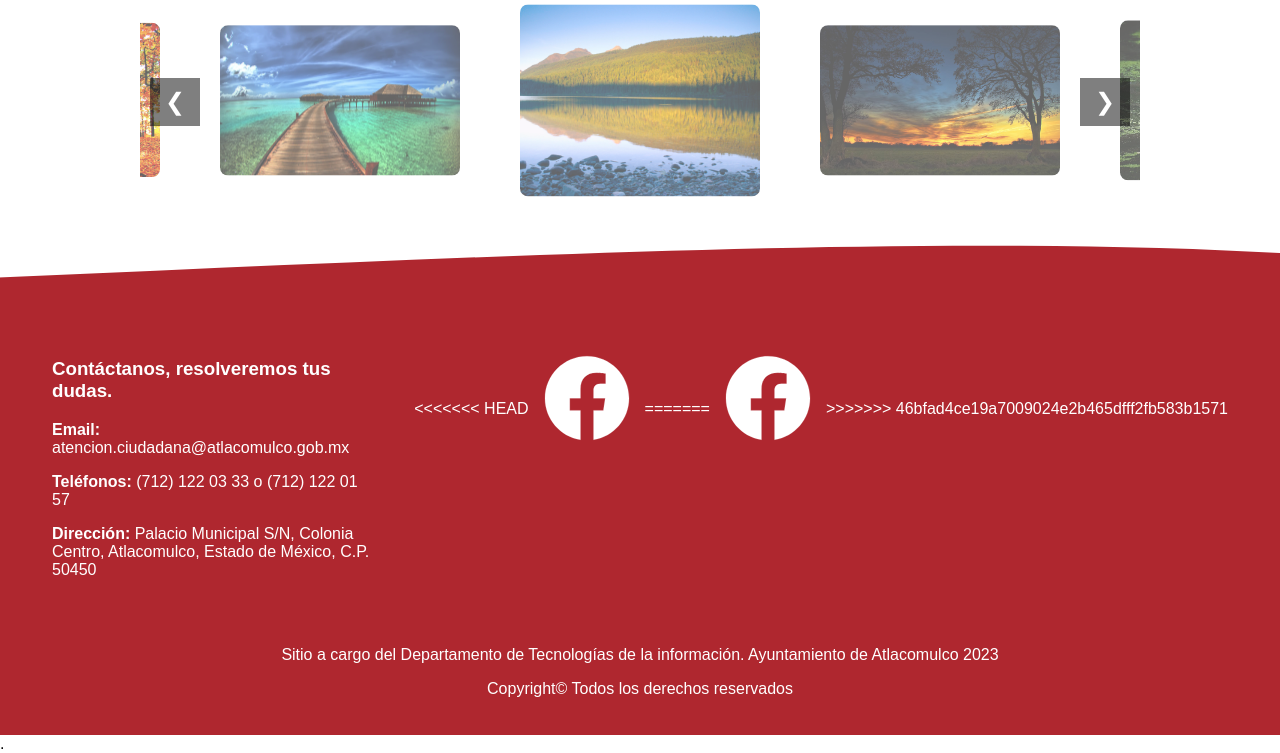
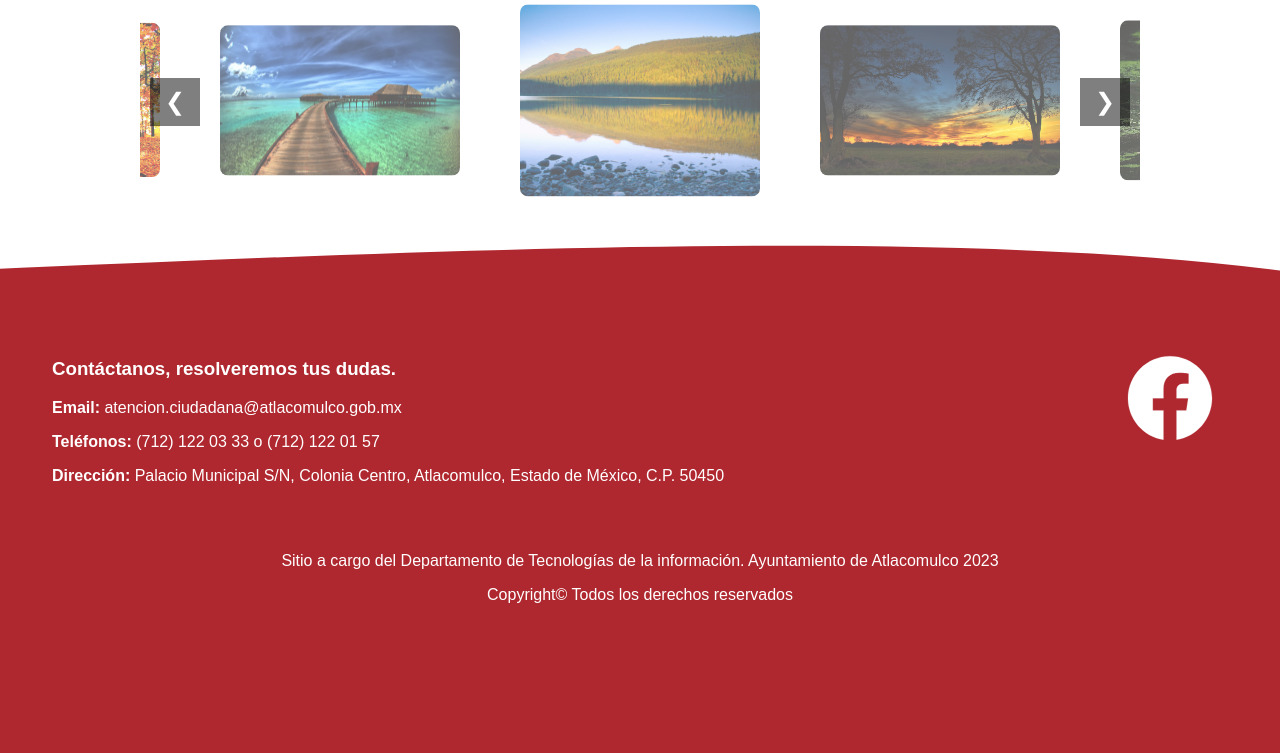
Before and after one commit to Azarel39/atlacomulco_pruebas, a PHP site: page / in a window 1280 px wide. Shown: the part 524-1277 px from the top of the page. After the commit the page ends 1127 px from the top, so only its background shows below. Run offline with PHP 8.4, Linux system fonts and the light colour scheme.

Commit message:
actualizacion de animacion de ola

```diff
--- a/css/style.css
+++ b/css/style.css
@@ -165,13 +165,14 @@ footer .icon-redes li a:hover{
     top: 0;
     left: 0;
     fill: var(--mor);
-    animation: waveAnimation 8s linear infinite;
+    animation: waveAnimation 6s ease-in-out infinite alternate;
 }
 
 @keyframes waveAnimation {
     0% { transform: translateX(0); }
     100% { transform: translateX(-50%); }
 }
+
 
 footer {
     position: relative;
--- a/index.html
+++ b/index.html
@@ -75,16 +75,11 @@
                     <p><strong>Dirección:</strong> Palacio Municipal S/N, Colonia Centro, Atlacomulco, Estado de México, C.P. 50450</p>
                 </div>
                 <ul class="icon-redes">
-<<<<<<< HEAD
                     <li>
                         <a href="https://www.facebook.com/AyuntamientoDeAtlacomulco" class="href" target="_blank" rel="noopener noreferrer">
                             <ion-icon name="logo-facebook">
                         </ion-icon>
                     </a>
-                    </li>
-=======
-                    <li><a href="https://www.facebook.com/AyuntamientoDeAtlacomulco"><ion-icon name="logo-facebook"></ion-icon></a></li>
->>>>>>> 46bfad4ce19a7009024e2b465dfff2fb583b1571
                 </ul>
             </div>
             <div class="footer-bottom">
@@ -94,6 +89,6 @@
         </footer>
         <script type="module" src="https://unpkg.com/ionicons@7.1.0/dist/ionicons/ionicons.esm.js"></script>
         <script nomodule src="https://unpkg.com/ionicons@7.1.0/dist/ionicons/ionicons.js"></script>
-        <script src="static/js.js"></script>.
+        <script src="static/js.js"></script>
     </body>
 </html>
```
